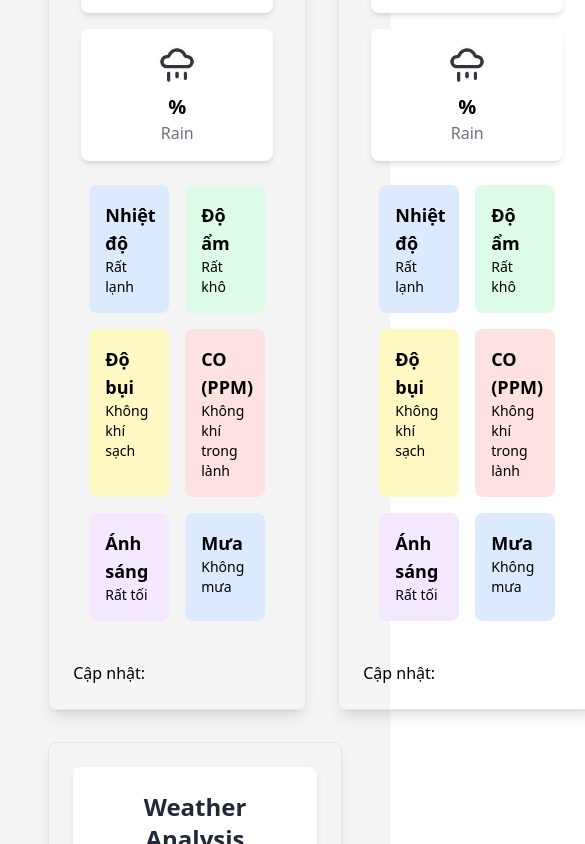
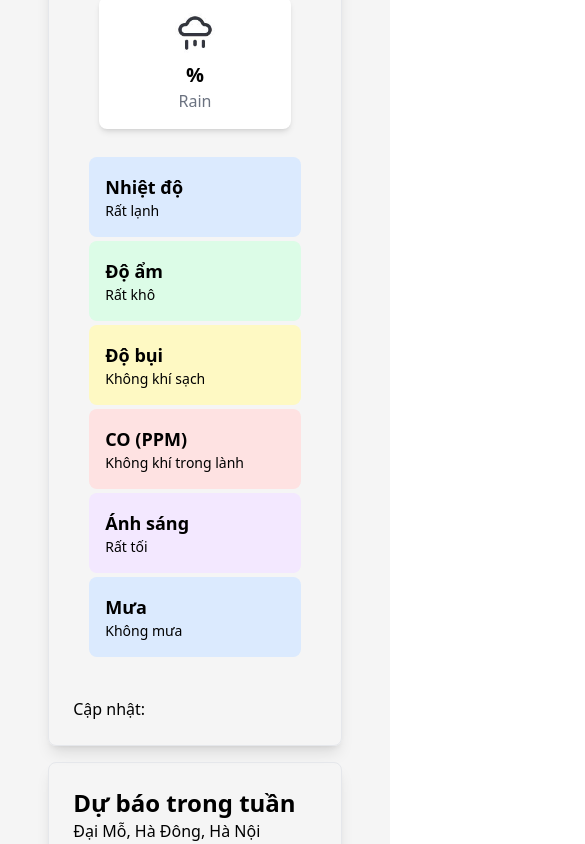
Before and after one commit to yunomix2834/IOT_Quan_Trac_Moi_Truong, a React (Vite) app in the folder reactjsfe/: page /dashboard in a window 390 px wide. Shown: the part 1000-1844 px from the top of the page, 585 px wide, since content can reach past the window. Built offline with nearby package versions, Linux system fonts and the light colour scheme; no server answers.

Commit message:
responsive cho các trang

```diff
--- a/reactjsfe/src/pages/Dashboard.jsx
+++ b/reactjsfe/src/pages/Dashboard.jsx
@@ -136,7 +136,7 @@ function Dashboard() {
       <main className="relative flex flex-col items-center justify-center min-h-screen pt-28 bg-[#f5f5f5]">
         <div className="justify-center w-11/12 p-4 ">
           <div></div>
-          <div className="flex">
+          <div className="lg:flex">
             {/* Trạm Hà Đông */}
             <section className="w-auto p-6 m-4 border rounded-lg shadow-lg bg-card text-card-foreground border-border">
               <h2 className="flex items-center text-2xl font-bold">
@@ -196,43 +196,43 @@ function Dashboard() {
                 />
               </div>
 
-              <div className="grid grid-cols-2 gap-4 p-4">
-                <div className="p-4 bg-blue-100 rounded-lg">
+              <div className="gap-4 p-4 md:grid md:grid-cols-2 ">
+                <div className="p-4 mt-1 bg-blue-100 rounded-lg md:mt-0">
                   <h3 className="text-lg font-semibold">Nhiệt độ</h3>
                   <p className="text-sm">
                     {convertTemperatureToLabel(sensorData.temperature)}
                   </p>
                 </div>
 
-                <div className="p-4 bg-green-100 rounded-lg">
+                <div className="p-4 mt-1 bg-green-100 rounded-lg md:mt-0">
                   <h3 className="text-lg font-semibold">Độ ẩm</h3>
                   <p className="text-sm">
                     {convertHumidityToLabel(sensorData.humidity)}
                   </p>
                 </div>
 
-                <div className="p-4 bg-yellow-100 rounded-lg">
+                <div className="p-4 mt-1 bg-yellow-100 rounded-lg md:mt-0">
                   <h3 className="text-lg font-semibold">Độ bụi</h3>
                   <p className="text-sm">
                     {convertDustDensityToLabel(sensorData.dustDensity)}
                   </p>
                 </div>
 
-                <div className="p-4 bg-red-100 rounded-lg">
+                <div className="p-4 mt-1 bg-red-100 rounded-lg md:mt-0">
                   <h3 className="text-lg font-semibold">CO (PPM)</h3>
                   <p className="text-sm">
                     {convertMQ7ValueToLabel(sensorData.mq7)}
                   </p>
                 </div>
 
-                <div className="p-4 bg-purple-100 rounded-lg">
+                <div className="p-4 mt-1 bg-purple-100 rounded-lg md:mt-0">
                   <h3 className="text-lg font-semibold">Ánh sáng</h3>
                   <p className="text-sm">
                     {convertLightToLuxToLabel(sensorData.light)}
                   </p>
                 </div>
 
-                <div className="p-4 bg-blue-100 rounded-lg">
+                <div className="p-4 mt-1 bg-blue-100 rounded-lg md:mt-0">
                   <h3 className="text-lg font-semibold">Mưa</h3>
                   <p className="text-sm">
                     {convertRainValueToLabel(sensorData.rain)}
@@ -245,7 +245,6 @@ function Dashboard() {
                 <span className="font-semibold">{sensorData.timestamp}</span>
               </p>
             </section>
-
             {/* Form Dự Báo */}
             <section className="w-auto p-6 m-4 border rounded-lg shadow-lg bg-card text-card-foreground border-border">
               <h2 className="text-2xl font-bold">Dự báo trong tuần</h2>
@@ -288,43 +287,43 @@ function Dashboard() {
                   svgPath="/src/assets/rain.jpg"
                 />
               </div>
-              <div className="grid grid-cols-2 gap-4 p-4">
-                <div className="p-4 bg-blue-100 rounded-lg">
+              <div className="gap-4 p-4 md:grid md:grid-cols-2 ">
+                <div className="p-4 mt-1 bg-blue-100 rounded-lg md:mt-0">
                   <h3 className="text-lg font-semibold">Nhiệt độ</h3>
                   <p className="text-sm">
                     {convertTemperatureToLabel(predictions.temperature)}
                   </p>
                 </div>
 
-                <div className="p-4 bg-green-100 rounded-lg">
+                <div className="p-4 mt-1 bg-green-100 rounded-lg md:mt-0">
                   <h3 className="text-lg font-semibold">Độ ẩm</h3>
                   <p className="text-sm">
                     {convertHumidityToLabel(predictions.humidity)}
                   </p>
                 </div>
 
-                <div className="p-4 bg-yellow-100 rounded-lg">
+                <div className="p-4 mt-1 bg-yellow-100 rounded-lg md:mt-0">
                   <h3 className="text-lg font-semibold">Độ bụi</h3>
                   <p className="text-sm">
                     {convertDustDensityToLabel(predictions.dustDensity)}
                   </p>
                 </div>
 
-                <div className="p-4 bg-red-100 rounded-lg">
+                <div className="p-4 mt-1 bg-red-100 rounded-lg md:mt-0">
                   <h3 className="text-lg font-semibold">CO (PPM)</h3>
                   <p className="text-sm">
                     {convertMQ7ValueToLabel(predictions.mq7)}
                   </p>
                 </div>
 
-                <div className="p-4 bg-purple-100 rounded-lg">
+                <div className="p-4 mt-1 bg-purple-100 rounded-lg md:mt-0">
                   <h3 className="text-lg font-semibold">Ánh sáng</h3>
                   <p className="text-sm">
                     {convertLightToLuxToLabel(predictions.light)}
                   </p>
                 </div>
 
-                <div className="p-4 bg-blue-100 rounded-lg">
+                <div className="p-4 mt-1 bg-blue-100 rounded-lg md:mt-0">
                   <h3 className="text-lg font-semibold">Mưa</h3>
                   <p className="text-sm">
                     {convertRainValueToLabel(predictions.rain)}
--- a/reactjsfe/src/pages/Home.jsx
+++ b/reactjsfe/src/pages/Home.jsx
@@ -22,23 +22,23 @@ export default function Home() {
   return (
     <div className="bg-background text-foreground font-manrope">
       <header
-        className={`p-5 pr-10 pl-10 fixed w-full z-50 transition-colors duration-300 flex justify-between items-center ${
+        className={`p-5 sm:pr-10 sm:pl-10 fixed w-full z-50 transition-colors duration-300 sm:flex justify-between items-center ${
           isScrolled ? "bg-[#423292]" : "bg-transparent"
         }`}
       >
         <a
           href="/"
-          className="text-4xl font-extrabold tracking-wide text-white transition-transform transform cursor-pointer drop-shadow-2xl hover:scale-105"
+          className="text-xl font-extrabold tracking-wide text-white transition-transform transform cursor-pointer md:text-4xl drop-shadow-2xl hover:scale-105"
         >
           HTQT Tự Động
         </a>
 
-        <div className="flex items-center space-x-4">
-          <div className="relative">
+        <div className="flex items-center pt-3 space-x-8 sm:pt-0 md:space-x-4">
+          <div className="relative w-full">
             <input
               type="text"
               placeholder="Tìm kiếm..."
-              className="px-4 py-2 text-black bg-white rounded-lg"
+              className="w-full px-4 py-2 text-black bg-white rounded-lg sm:w-auto"
             />
             <button className="absolute right-2 top-2">
               <svg
@@ -86,11 +86,11 @@ export default function Home() {
         ></div>
         <div className="absolute inset-0 opacity-50 bg-primary"></div>
         <div className="relative z-10 text-center">
-          <h2 className="mb-4 text-5xl font-extrabold leading-tight tracking-widest text-white transition-transform transform drop-shadow-2xl hover:scale-105">
+          <h2 className="w-auto mb-4 text-xl font-extrabold leading-tight tracking-widest text-white transition-transform transform md:text-3xl lg:text-5xl drop-shadow-2xl hover:scale-105">
             Website Quan trắc môi trường
           </h2>
 
-          <p className="mb-8 text-2xl font-semibold leading-relaxed tracking-wider text-gray-200 transition-transform transform drop-shadow-lg hover:scale-105">
+          <p className="mb-8 font-semibold leading-relaxed tracking-wider text-gray-200 transition-transform transform text-md md:text-xl lg:text-2xl drop-shadow-lg hover:scale-105">
             Hệ thống quan trắc môi trường, dự đoán tự động
           </p>
 
```
Also changed, not shown: reactjsfe/src/component/GeminiForm.jsx (+12 -12 lines).
